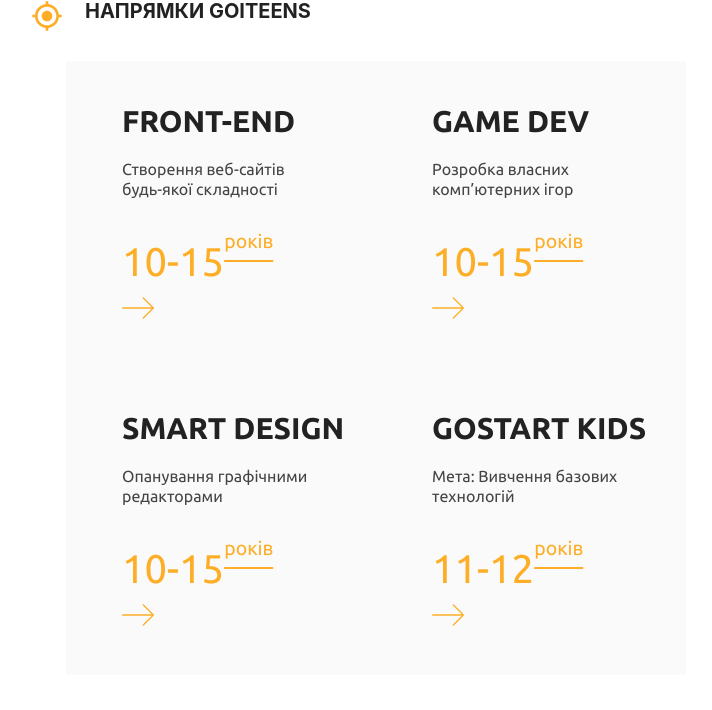
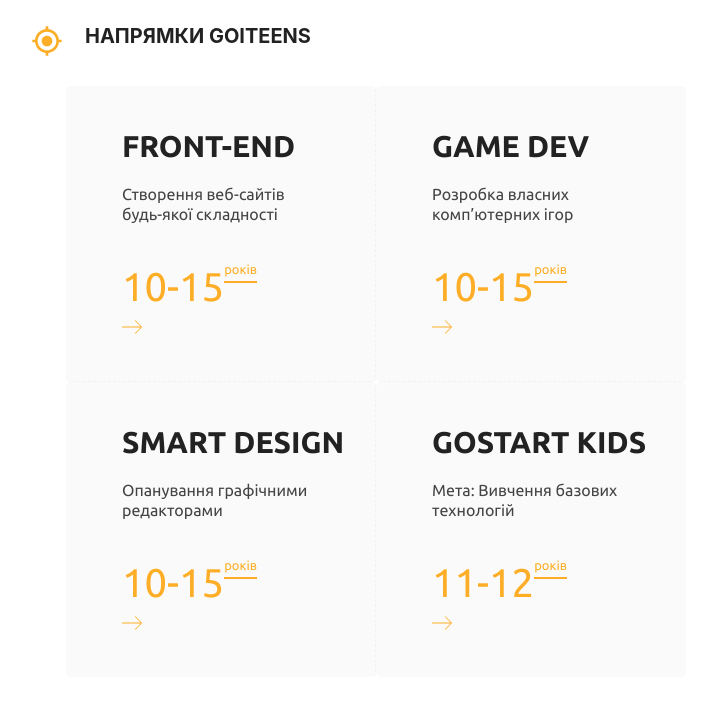
Before and after one commit to DmytroLysenko/hackathon_best, a website: page src/index.html in a window 1280 px wide. Shown: the whole page, without its empty margins (264-976 px from the left). Drawn offline with nearby package versions, Linux system fonts and the light colour scheme; files that its build step writes are made by us from their sources.

Commit message:
final directions

```diff
--- a/src/html/directions.html
+++ b/src/html/directions.html
@@ -17,10 +17,10 @@
           Створення веб-сайтів <br />будь-якої складності
         </p>
         <p class="directions__item-descr_add">
-          10-15<span class="rik"><sup>років</sup></span>
+          10-15<span class="directions__item-descr_add--rokiv"><sup class="directions__item-descr_add--rokiv_up">років</sup></span>
         </p>
         <a href="#" class="directions__arrow">
-          <svg width="32px" height="32px" class="directions__img">
+          <svg width="20px" height="20px" class="directions__img">
             <use href="../images/sprite.svg#right-arrow"></use>
           </svg>
         </a>
@@ -33,10 +33,10 @@
           Розробка власних<br />комп’ютерних ігор
         </p>
         <p class="directions__item-descr_add">
-          10-15<span class="rik"><sup>років</sup></span>
+          10-15<span class="directions__item-descr_add--rokiv"><sup class="directions__item-descr_add--rokiv_up">років</sup></span>
         </p>
         <a href="#" class="directions__arrow">
-          <svg width="32px" height="32px" class="directions__img">
+          <svg width="20px" height="20px" class="directions__img">
             <use href="../images/sprite.svg#right-arrow"></use>
           </svg>
         </a>
@@ -49,10 +49,10 @@
           Опанування графічними редакторами
         </p>
         <p class="directions__item-descr_add">
-          10-15<span class="rik"><sup>років</sup></span>
+          10-15<span class="directions__item-descr_add--rokiv"><sup class="directions__item-descr_add--rokiv_up">років</sup></span>
         </p>
         <a href="#" class="directions__arrow">
-          <svg width="32px" height="32px" class="directions__img">
+          <svg width="20px" height="20px" class="directions__img">
             <use href="../images/sprite.svg#right-arrow"></use>
           </svg>
         </a>
@@ -65,10 +65,10 @@
           Мета: Вивчення базових технологій
         </p>
         <p class="directions__item-descr_add">
-          11-12<span class="rik"><sup>років</sup></span>
+          11-12<span class="directions__item-descr_add--rokiv"><sup class="directions__item-descr_add--rokiv_up">років</sup></span>
         </p>
         <a href="#" class="directions__arrow">
-          <svg width="32px" height="32px" class="directions__img">
+          <svg width="20px" height="20px" class="directions__img">
             <use href="../images/sprite.svg#right-arrow"></use>
           </svg>
         </a>
--- a/src/sass/components/directions.scss
+++ b/src/sass/components/directions.scss
@@ -1,6 +1,16 @@
 .directions {
-  margin-bottom: 54px;
-  //   margin: 0 auto;
+  padding: 25px 0;
+
+
+  @media (min-width: 767px) and (max-width: 1319px) {
+    padding-top: 68px 0 34 0;
+
+  }
+
+  @media (min-width: 1320px) {
+
+    padding: 112px 0;
+  }
 }
 
 .directions__head {
@@ -12,14 +22,9 @@
   font-size: 1.4286rem;
   color: $title-text-color-dark;
   font-weight: 700;
-  // text-align: center;
   text-transform: uppercase;
   margin-bottom: 38px;
   margin-left: 22px;
-
-  //   &::before {
-  // background: ('../images/sprite.svg#title-icon-1-24px');
-  //   }
 }
 
 .directions__list {
@@ -38,7 +43,8 @@
   width: 280px;
   padding-top: 28px;
   padding-left: 44px;
-
+  background-color: $section-bg-color;
+  border-radius: 5px;
 
   @media (min-width: 768px) {
     padding-left: 56px;
@@ -47,22 +53,32 @@
 
   @media (min-width: 767px) and (max-width: 1319px) {
     width: 310px;
-
   }
 
   @media (min-width: 1320px) {
     width: 325px;
   }
 
-
-  background-color: $section-bg-color;
   @media (max-width: 767px) {
     &:not(:nth-last-child(-n + 1)) {
       margin-bottom: 20px;
     }
   }
 
+  @media (min-width: 767px) and (max-width: 1319px) {
+    &:not(:nth-last-child(-n + 2)) {
+      border-bottom: 1px dashed #f1f1f1;
+    }
+
+    &:nth-child(2n + 1) {
+      border-right: 1px dashed #f1f1f1;
+    }
+  }
+
   &:hover {
+    @media (min-width: 1320px) {
+      transform: scale(1.03, 1.03);
+    }
     background-color: $main-accent-color;
     box-shadow: 0 5px 10px rgba(0, 0, 0, 0.5);
     border-radius: 5px;
@@ -74,10 +90,16 @@
 
   &:hover .directions__img {
     fill: $main-text-color-light;
+    width: 32px;
+    height: 32px;
   }
 
   &:hover .directions__item-descr_add {
     color: $main-text-color-light;
+  }
+
+  &:hover .directions__item-descr_add--rokiv_up {
+    border-color: $main-text-color-light;
   }
 }
 
@@ -93,14 +115,22 @@
   text-transform: uppercase;
 }
 
-.rik {
-  font-size: 65%;
-  text-decoration: underline;
+sub,
+sup {
+  top: -1.1em;
+  font-size: 13px;
+}
+
+.directions__item-descr_add--rokiv {
   vertical-align: text-top;
 }
 
+.directions__item-descr_add--rokiv_up {
+  padding-bottom: 5px;
+  border-bottom: 2px solid $main-accent-color;
+}
+
 .directions__item-descr {
-
   font-size: 1.1429rem;
 
   @media (min-width: 1320px) {
@@ -133,13 +163,3 @@
 .directions__img {
   fill: $main-accent-color;
 }
-
-//   &::after {
-//     content: '';
-//     display: block;
-//     @include bg-image(
-//       <svg width= '32px' height= '32px' class= 'right-arrow' > <use href=
-//         'images/sprite.svg#title-icon-1-24px' ></use> </svg>
-//     );
-//     margin: 0 auto;
-//   }
```
